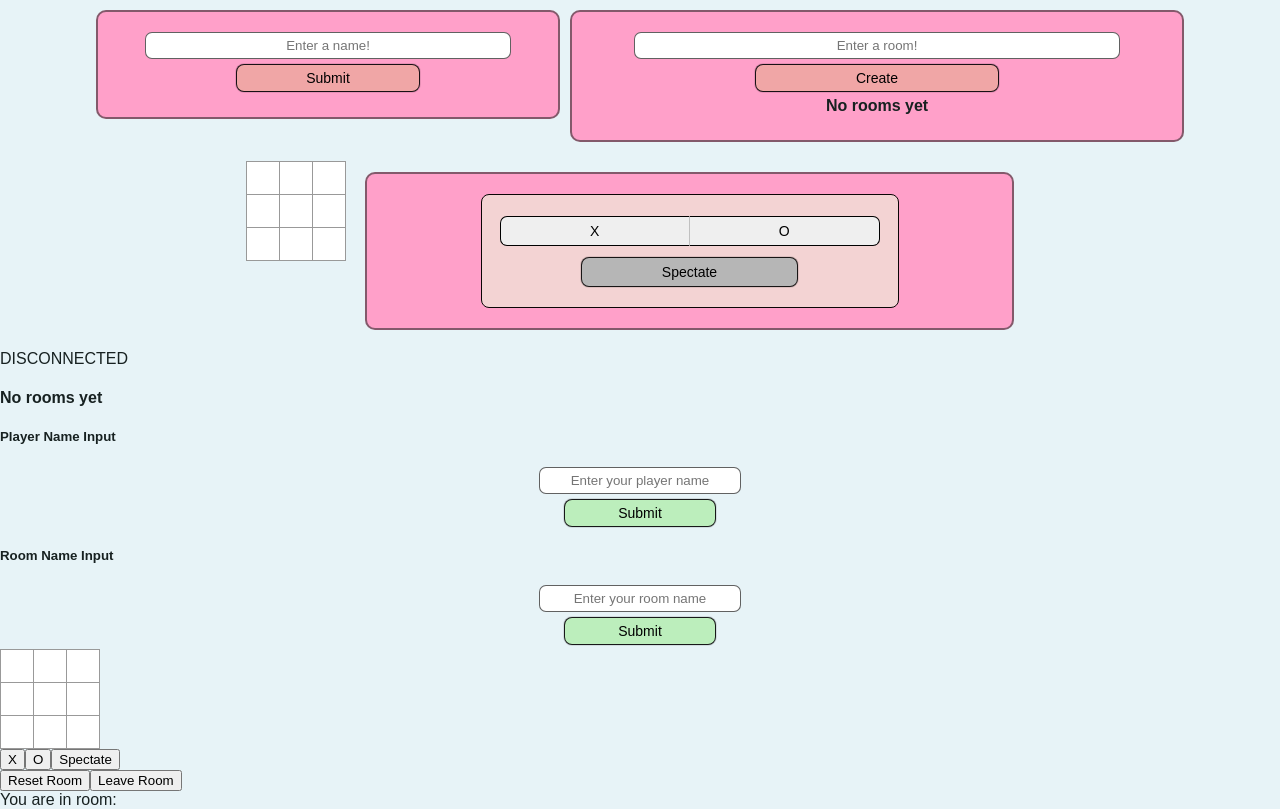
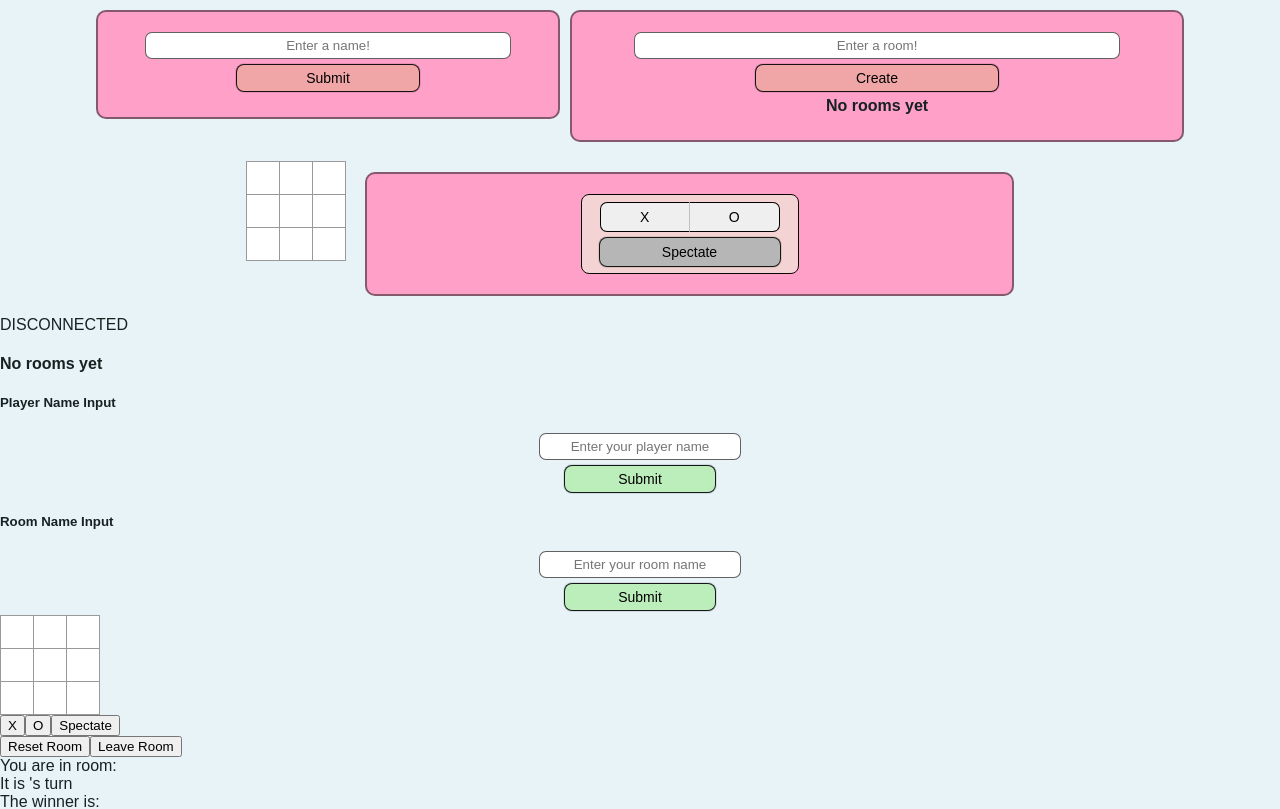
Before and after one commit to jedster1111/TicTacToe, a React (Create React App) app: page / in a window 1280 px wide. Shown: the top 809 px of the page. Built offline with nearby package versions, Linux system fonts and the light colour scheme; no server answers.

Commit message:
adjusted max width and padding of team-toggle

```diff
--- a/src/GameInfo.css
+++ b/src/GameInfo.css
@@ -16,10 +16,10 @@
 	flex: 1;
 	flex-wrap: wrap;
 	justify-content: center;
-	max-width: 400px;
+	max-width: 200px;
   border: 1px solid rgb(10,5,5);
   background-color: rgb(243, 211, 211);
-  padding: 15px 8px;
+  padding: 4px 8px;
   margin: 0 10px;
   border-radius: 8px;
 }
@@ -60,7 +60,7 @@
 .team-toggle button{
 	flex: 1 1 50px;
 	padding: 6px 8px;
-	margin: 6px 10px;
+	margin: 3px 10px;
 	border: none;
   outline: none;
 	transition: all 0.2s;
```
